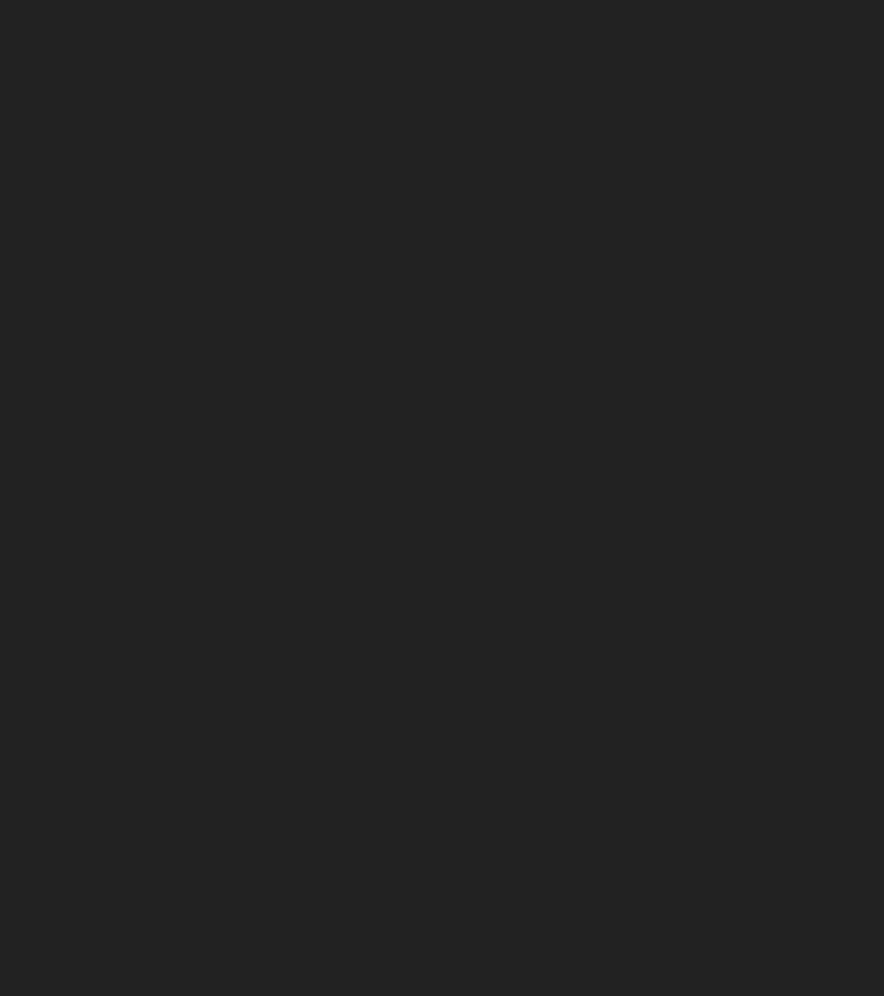
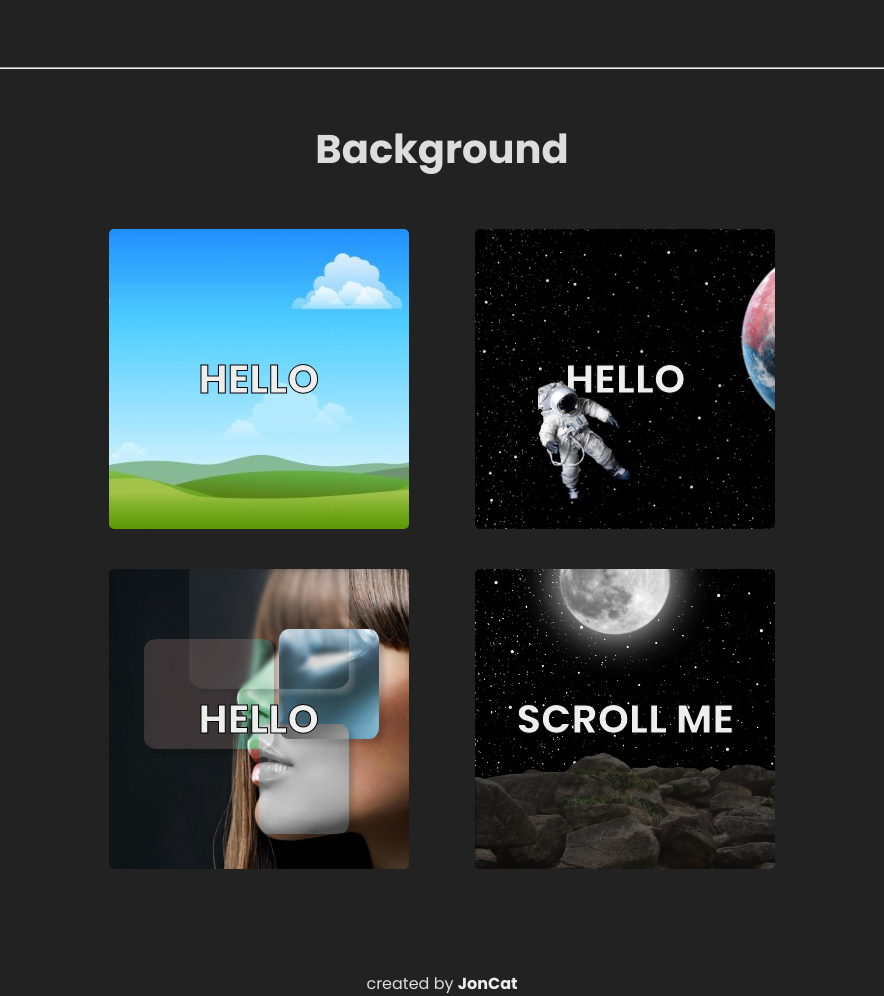
Before and after one commit to JonCat86/CSSEffects, a plain HTML site: page index.html in a window 1280 px wide. Shown: the part 903-1899 px from the top of the page, without its empty margins (198-1082 px from the left). Before the commit the page ends 870 px from the top, so only its background shows below. Drawn offline with Linux system fonts and the light colour scheme.

Commit message:
background effects

```diff
--- a/index.html
+++ b/index.html
@@ -14,10 +14,9 @@
 
 <body>
   <h1>CSS Effects</h1>
-  <!-- <h5>(use a PC to see all the effects)</h5> -->
-  <!-- <h2>Background</h2> -->
+  <h5>(better results on PC)</h5>
   <div class="bg-container"></div>
-  <h2 class="hover-h2">Hover</h2>
+  <h2>Hover</h2>
   <div class="hover-container">
     <button class="btn hover1">hover me!</button>
     <button class="btn hover2">hover me!</button>
@@ -52,9 +51,58 @@
       <span></span>
     </button>
   </div>
-  <!-- <h2>Click</h2> -->
-  <div class="click-container"></div>
+  <hr>
+  <!-- <h2>Background</h2> -->
+  <h2>Background</h2>
+  <div class="bg-container">
+    <div class="back bg1">
+      <h2>hello</h2>
+    </div>
+    <div class="back bg2">
+      <span></span>
+      <span></span>
+      <h2>hello</h2>
+    </div>
+    <div class="back bg3">
+      <span></span>
+      <span></span>
+      <span></span>
+      <span></span>
+      <h2>hello</h2>
+    </div>
+    <div class="back bg4" id="bg4">
+      <img src="./assets/bg4-moon2.png" alt="" id="moon">
+      <img src="./assets/bg4-water1.png" alt="" id="water">
+      <img src="./assets/bg4-rocks.png" alt="" id="rocks">
+      <h2 id="scroll">scroll me</h2>
+      <h2 id="hello">hello</h2>
+    </div>
+  </div>
+  <footer>created by <a href="https://joncat-portfolio.herokuapp.com/" target="_blank"
+      rel="noopener noreferer"><b>JonCat</b></a>
+  </footer>
 
+  <script>
+    //  bg4
+    document.addEventListener("DOMContentLoaded", () => {
+      const $bg4 = document.getElementById("bg4")
+      const $moon = document.getElementById("moon")
+      const $water = document.getElementById("water")
+      const $rocks = document.getElementById("rocks")
+
+      $bg4.addEventListener("scroll", () => {
+        let sv = $bg4.scrollTop;
+        $moon.style.top = (-50 + sv * 1.2) + "px";
+
+        $water.style.bottom = (-150 - sv / 2) + "px";
+
+        $rocks.style.width = (450 - sv / 2) + "px";
+        $rocks.style.bottom = - sv + "px";
+
+        $bg4.style.backgroundPositionX = -sv / 20 + "px";
+      })
+    })
+  </script>
 </body>
 
 </html>
--- a/style.css
+++ b/style.css
@@ -16,6 +16,31 @@ body {
   text-align: center;
 }
 
+hr {
+  width: 95%;
+  max-width: 1000px;
+  margin: auto;
+  margin-bottom: 50px;
+}
+
+h1 {
+  font-size: 60px;
+  margin-top: 50px;
+}
+h2 {
+  font-size: 40px;
+}
+/* #endregion */
+
+/* HOVER */
+.hover-container {
+  max-width: 1000px;
+  margin: auto;
+  padding-bottom: 50px;
+  display: flex;
+  flex-wrap: wrap;
+  justify-content: space-evenly;
+}
 .btn {
   width: 180px;
   height: 60px;
@@ -26,25 +51,6 @@ body {
   letter-spacing: 1px;
   cursor: pointer;
   margin: 50px 50px;
-}
-
-h1 {
-  font-size: 60px;
-  margin-top: 50px;
-}
-/* #endregion */
-
-/* HOVER */
-.hover-container {
-  max-width: 1000px;
-  margin: auto;
-  display: flex;
-  flex-wrap: wrap;
-  justify-content: space-evenly;
-}
-.hover-h2 {
-  font-size: 40px;
-  margin-top: 30px;
 }
 /* h1 */
 .hover1 {
@@ -333,8 +339,7 @@ h1 {
 }
 /* #endregion */
 
-/* h9 */
-/* #region */
+/* h9 */ /* #region */
 .hover9 {
   position: relative;
   overflow: hidden;
@@ -691,3 +696,229 @@ h1 {
   background-color: #eee;
 }
 /* #endregion */
+
+/* BACKGROUND */
+.bg-container {
+  max-width: 800px;
+  margin: auto;
+  padding: 30px 0;
+  display: flex;
+  flex-wrap: wrap;
+  justify-content: space-evenly;
+}
+
+.back {
+  width: 300px;
+  height: 300px;
+  margin: 20px 0;
+  background-color: #eee;
+  color: #eee;
+  font-size: 40px;
+  font-weight: bold;
+  text-transform: uppercase;
+  line-height: 300px;
+  -webkit-text-stroke: 1px #000;
+  border-radius: 5px;
+}
+
+/* bg1 */
+.bg1 {
+  background-image: url(./assets/bg1.jpg);
+  background-size: cover;
+  animation: bg1 15s linear infinite;
+}
+@keyframes bg1 {
+  0% {
+    background-position-x: -600px;
+  }
+  100% {
+    background-position-x: 0;
+  }
+}
+
+/* bg2 */ /* #region */
+.bg2 {
+  background-image: url(./assets/bg2-space1.jpg);
+  background-size: cover;
+  animation: bg2-space 120s linear infinite;
+  position: relative;
+  overflow: hidden;
+  z-index: -3;
+}
+@keyframes bg2-space {
+  0% {
+    background-position-x: 450px;
+  }
+  100% {
+    background-position-x: 0;
+  }
+}
+.bg2 span:nth-child(1) {
+  background-image: url(./assets/bg2-planet1.png);
+  width: 200px;
+  height: 200px;
+  position: absolute;
+  top: 10px;
+  right: -200px;
+  background-size: cover;
+  animation: bg2-planet 80s linear infinite;
+  z-index: -2;
+}
+@keyframes bg2-planet {
+  0% {
+    transform: translateX(0);
+  }
+  100% {
+    transform: translateX(-550px);
+  }
+}
+
+.bg2 span:nth-child(2) {
+  background-image: url(./assets/bg2-astronaut1.png);
+  width: 100px;
+  height: 120px;
+  position: absolute;
+  top: 150px;
+  left: -100px;
+  background-size: cover;
+  animation: bg2-astronaut 18s linear infinite;
+}
+@keyframes bg2-astronaut {
+  0% {
+    transform: translateX(0);
+  }
+  100% {
+    transform: translateX(500px);
+  }
+}
+/* #endregion */
+
+/* bg3 */ /* #region */
+.bg3 {
+  background-image: url(./assets/bg3.jpg);
+  background-size: cover;
+  position: relative;
+  z-index: -2;
+  overflow: hidden;
+}
+.bg3 span:nth-child(1) {
+  width: 160px;
+  height: 130px;
+  background-color: #fff1;
+  position: absolute;
+  top: -10px;
+  left: 80px;
+  border-radius: 10%;
+  backdrop-filter: blur(2px);
+  box-shadow: 5px 5px 5px #0003;
+  z-index: -2;
+}
+.bg3 span:nth-child(2) {
+  width: 130px;
+  height: 110px;
+  background-color: #fff2;
+  position: absolute;
+  top: 70px;
+  left: 35px;
+  border-radius: 10%;
+  backdrop-filter: hue-rotate(120deg);
+  box-shadow: 5px 5px 5px #0003;
+  z-index: -2;
+}
+.bg3 span:nth-child(3) {
+  width: 100px;
+  height: 110px;
+  background-color: #fff2;
+  position: absolute;
+  top: 60px;
+  left: 170px;
+  border-radius: 10%;
+  backdrop-filter: invert();
+  box-shadow: 5px 5px 5px #0003;
+  z-index: -2;
+}
+.bg3 span:nth-child(4) {
+  width: 90px;
+  height: 110px;
+  background-color: #fff2;
+  position: absolute;
+  top: 155px;
+  left: 150px;
+  border-radius: 10%;
+  backdrop-filter: saturate(0%);
+  box-shadow: 5px 5px 5px #0003;
+  z-index: -2;
+}
+/* #endregion */
+
+/* bg4 */ /* #region */
+.bg4 {
+  background-image: url(./assets/bg2-space1.jpg);
+  background-repeat: repeat-x;
+  /* background-position-x: 0; */
+  overflow-y: scroll;
+  overflow-x: hidden;
+  position: relative;
+}
+.bg4 img:nth-child(1) {
+  width: 120px;
+  position: absolute;
+  top: -50px;
+  left: 80px;
+  filter: drop-shadow(0 0 20px #fff);
+}
+.bg4 img:nth-child(2) {
+  width: 230px;
+  position: absolute;
+  bottom: -150px;
+  left: 35px;
+  filter: brightness(0.4) saturate(0.5);
+}
+.bg4 img:nth-child(3) {
+  width: 450px;
+  position: absolute;
+  bottom: 0px;
+  left: 0;
+  filter: brightness(0.6) saturate(0.7);
+  z-index: 1;
+}
+.bg4 h2:nth-child(4) {
+  width: 100%;
+  position: absolute;
+  top: 0;
+  z-index: 2;
+}
+.bg4 h2:nth-child(5) {
+  width: 100%;
+  position: absolute;
+  top: 300px;
+}
+/* #endregion */
+
+/* Footer */
+footer {
+  width: 100%;
+  height: 30px;
+  margin-top: 50px;
+  text-align: center;
+  line-height: 30px;
+}
+footer a {
+  color: #eee;
+}
+
+@media screen and (max-width: 800px) {
+  h1 {
+    font-size: 45px;
+  }
+  h2 {
+    font-size: 35px;
+  }
+  .btn {
+    margin: 20px 0;
+  }
+
+  footer {
+    margin-top: 20px;
+  }
+}
```
Also changed, not shown: assets/bg1.jpg (added), assets/bg2-astronaut1.png (added), assets/bg2-planet1.png (added), assets/bg2-space1.jpg (added), assets/bg3.jpg (added), assets/bg4-moon1.png (added), assets/bg4-moon2.png (added), assets/bg4-rocks.png (added), assets/bg4-water1.png (added), assets/bg4-water2.png (added).
